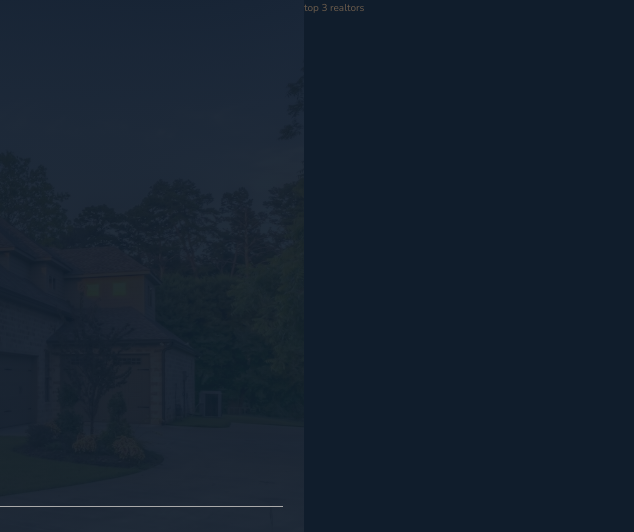
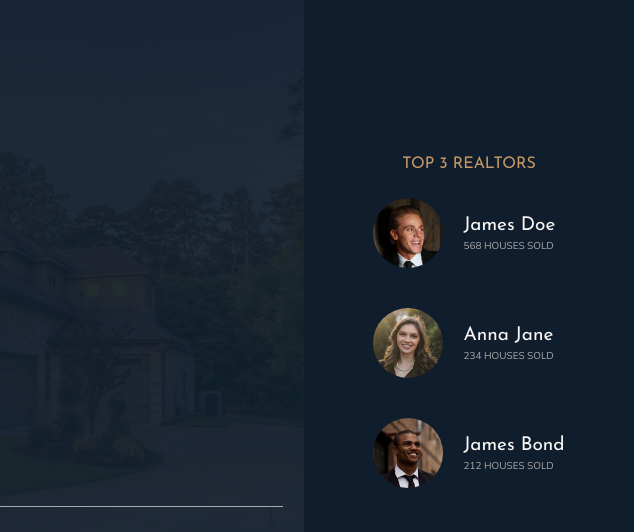
Before and after one commit to Temkum/Nexter, a website: page index.html in a window 1280 px wide. Shown: the top 532 px of the page, 646-1280 px from the left. Drawn offline with nearby package versions, Linux system fonts and the light colour scheme.

Commit message:
Realtors section built

```diff
--- a/index.html
+++ b/index.html
@@ -41,7 +41,26 @@
 
     <!-- REALTORS -->
     <div class="realtors">
-      top 3 realtors
+      <h3 class="heading-3">Top 3 realtors</h3>
+      <div class="realtors__list">
+        <img src="img/realtor-1.jpeg" alt="Realtor 1" class="realtors__img">
+        <div class="realtors__details">
+          <h4 class="heading-4 heading-4-light">James Doe</h4>
+          <p class="realtors__sold">568 houses sold</p>
+        </div>
+
+        <img src="img/realtor-2.jpeg" alt="Realtor 2" class="realtors__img">
+        <div class="realtors__details">
+          <h4 class="heading-4 heading-4-light">Anna Jane</h4>
+          <p class="realtors__sold">234 houses sold</p>
+        </div>
+
+        <img src="img/realtor-3.jpeg" alt="Realtor 3" class="realtors__img">
+        <div class="realtors__details">
+          <h4 class="heading-4 heading-4-light">James Bond</h4>
+          <p class="realtors__sold">212 houses sold</p>
+        </div>
+      </div>
     </div>
 
     <!-- FEATURES -->
--- a/sass/_realtors.scss
+++ b/sass/_realtors.scss
@@ -1,4 +1,32 @@
 .realtors {
-  background-color: $color-secondary;
-  grid-column: col-start 7 / full-end;
+    background-color: $color-secondary;
+    grid-column: col-start 7 / full-end;
+    padding: 3rem;
+
+    display: grid;
+    align-content: center;
+    justify-content: center;
+    justify-items: center;
+    grid-row-gap: 2rem;
+
+    &__list {
+        display: grid;
+        grid-template-columns: min-content max-content;
+        grid-column-gap: 2rem;
+        grid-row-gap: 5vh;
+        align-items: center;
+        color: $gray-light1;
+    }
+
+    &__img {
+        width: 7rem;
+        border-radius: 50%;
+        display: block;
+    }
+
+    &__sold {
+        text-transform: uppercase;
+        color: $gray-light2;
+        margin-top: -3px;
+    }
 }
```
Also changed, not shown: css/style.css.
